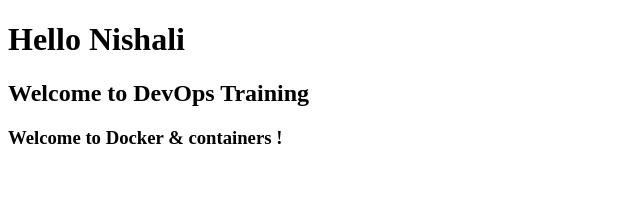
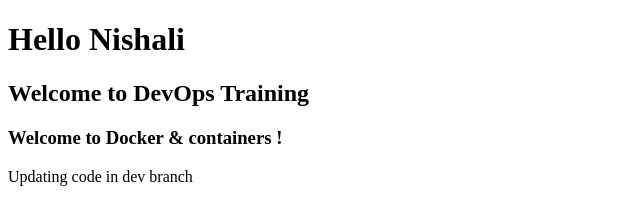
Before and after one commit to NishaliW/nish-webui-bmoapp, a plain HTML site: page index.html in a window 1280 px wide. Shown: the whole page, without its empty margins (0-640 px from the left). Drawn offline with Linux system fonts and the light colour scheme.

Commit message:
adding dev branch

```diff
--- a/index.html
+++ b/index.html
@@ -9,5 +9,6 @@
         <h1> Hello Nishali </h1>
         <h2> Welcome to DevOps Training</h2>
         <h3> Welcome to Docker & containers ! </h3>
+        <p>Updating code in dev branch</p>
     </body>
 </html>
```
Also changed, not shown: .github/workflows/nishali-docker-ci.yaml.
